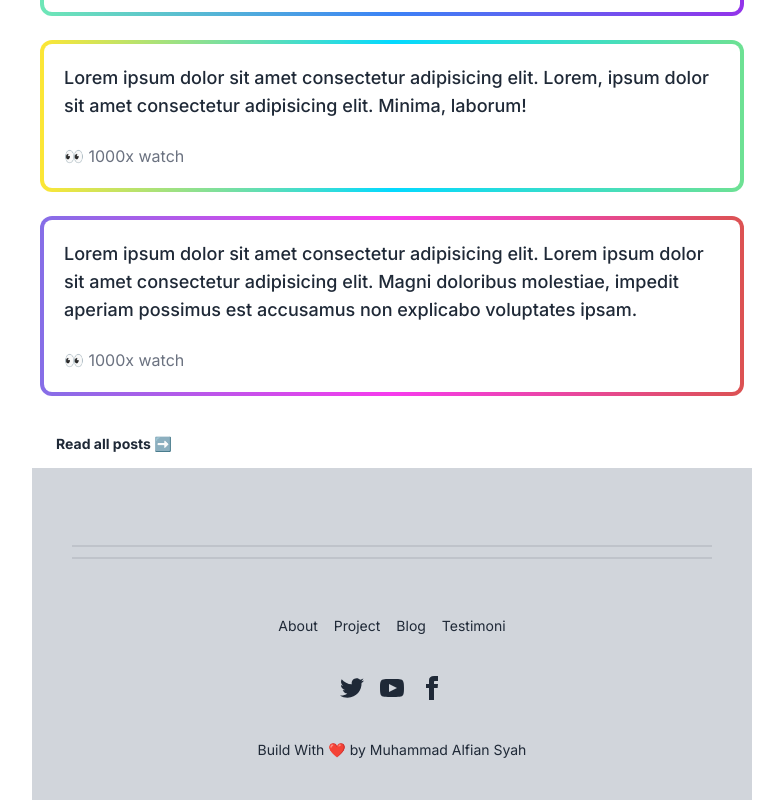
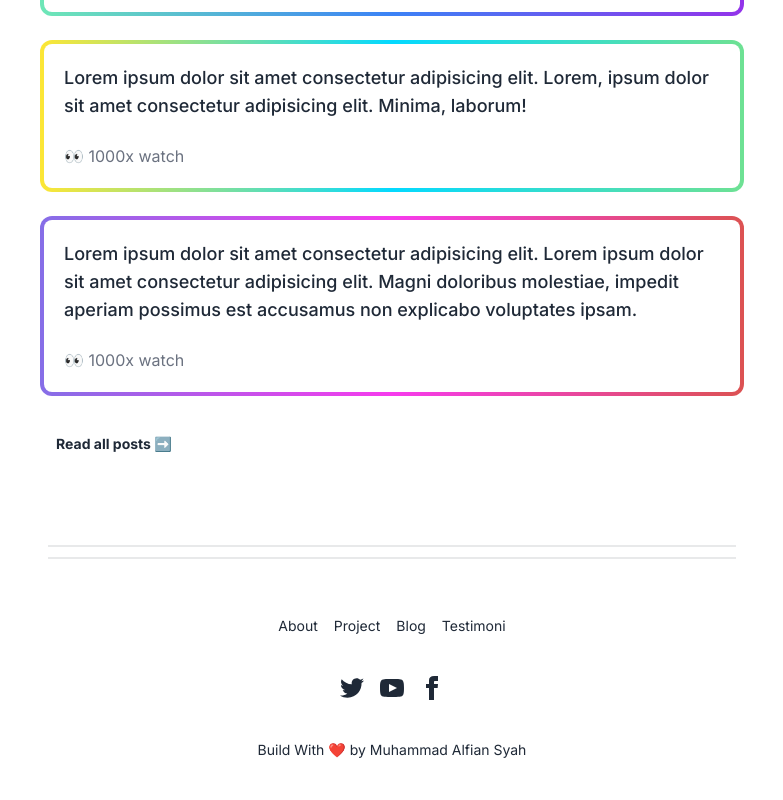
Before and after one commit to alfiancode/myportfolio, a React (Create React App) app: page / in a window 1280 px wide. Shown: the part 632-1432 px from the top of the page, without its empty margins (248-1031 px from the left). Built offline with nearby package versions, Linux system fonts and the light colour scheme.

Commit message:
Update Footer.jsx

```diff
--- a/src/components/Layout/Footer.jsx
+++ b/src/components/Layout/Footer.jsx
@@ -2,7 +2,6 @@ import React from "react";
 
 const Footer = () => {
   return (
-    <div className="bg-gray-300 mx-6">
     <footer className="footer footer-center p-10   mt-5  ">
       <div className="divider w-full" />
       <div className="grid grid-flow-col gap-4 ">
@@ -52,7 +51,6 @@ const Footer = () => {
         <p>Build With ❤️ by Muhammad Alfian Syah</p>
       </div>
     </footer>
-    </div>
   );
 };
 
```
Lines whose indentation alone changed are shown as unchanged.
